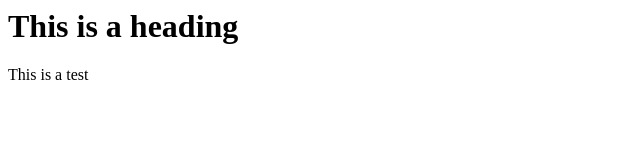
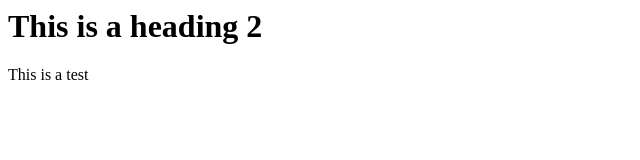
Before and after one commit to bramburn/testhtml, a plain HTML site: page htmlfolder/index.html in a window 1280 px wide. Shown: the full height of the page, 0-640 px from the left. Drawn offline with Linux system fonts and the light colour scheme.

Commit message:
Update index.html

```diff
--- a/htmlfolder/index.html
+++ b/htmlfolder/index.html
@@ -1,6 +1,6 @@
 <html>
 <body>
-<h1>This is a heading
+<h1>This is a heading 2
 </h1>
 <p>This is a test</p>
 </body>
```
